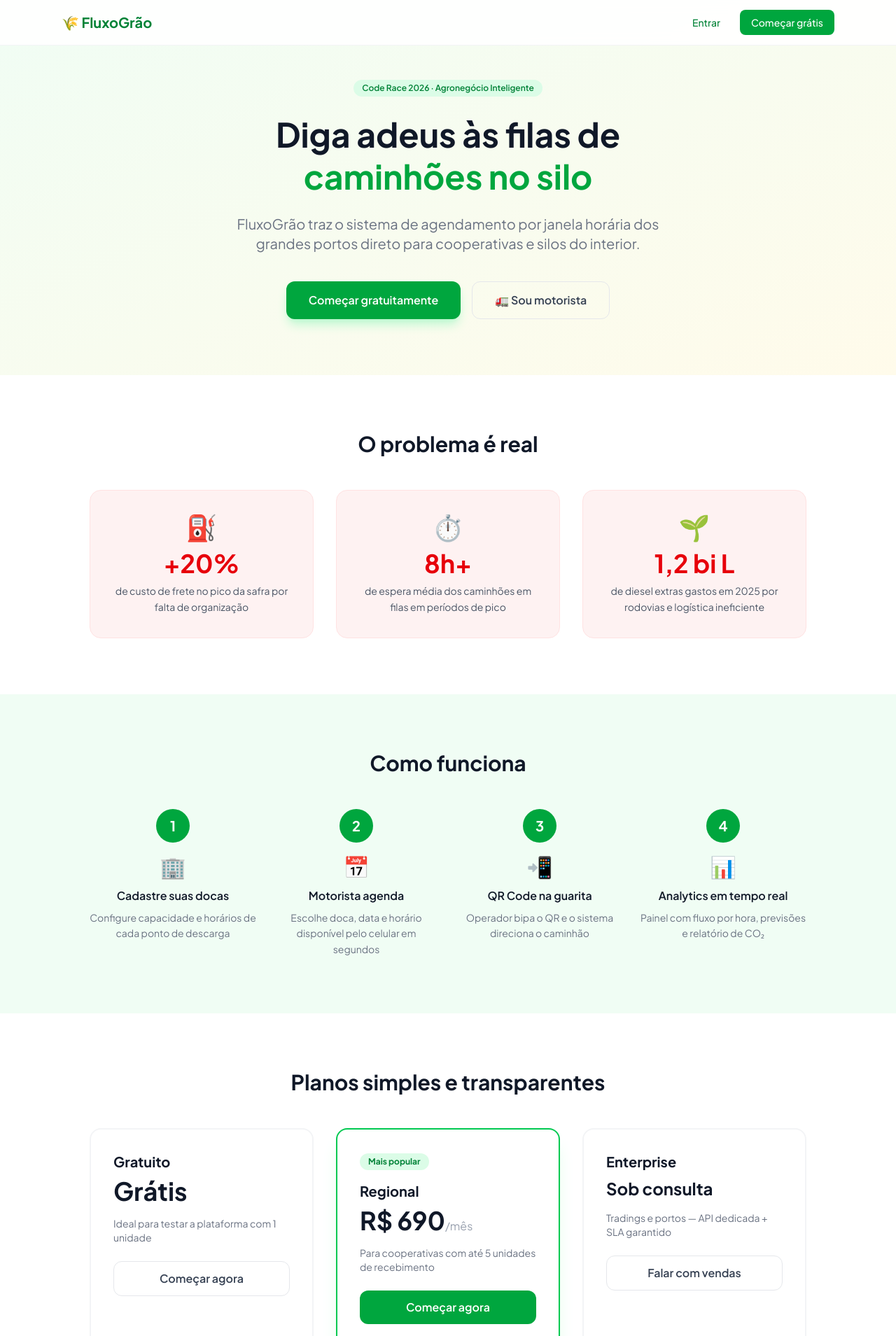
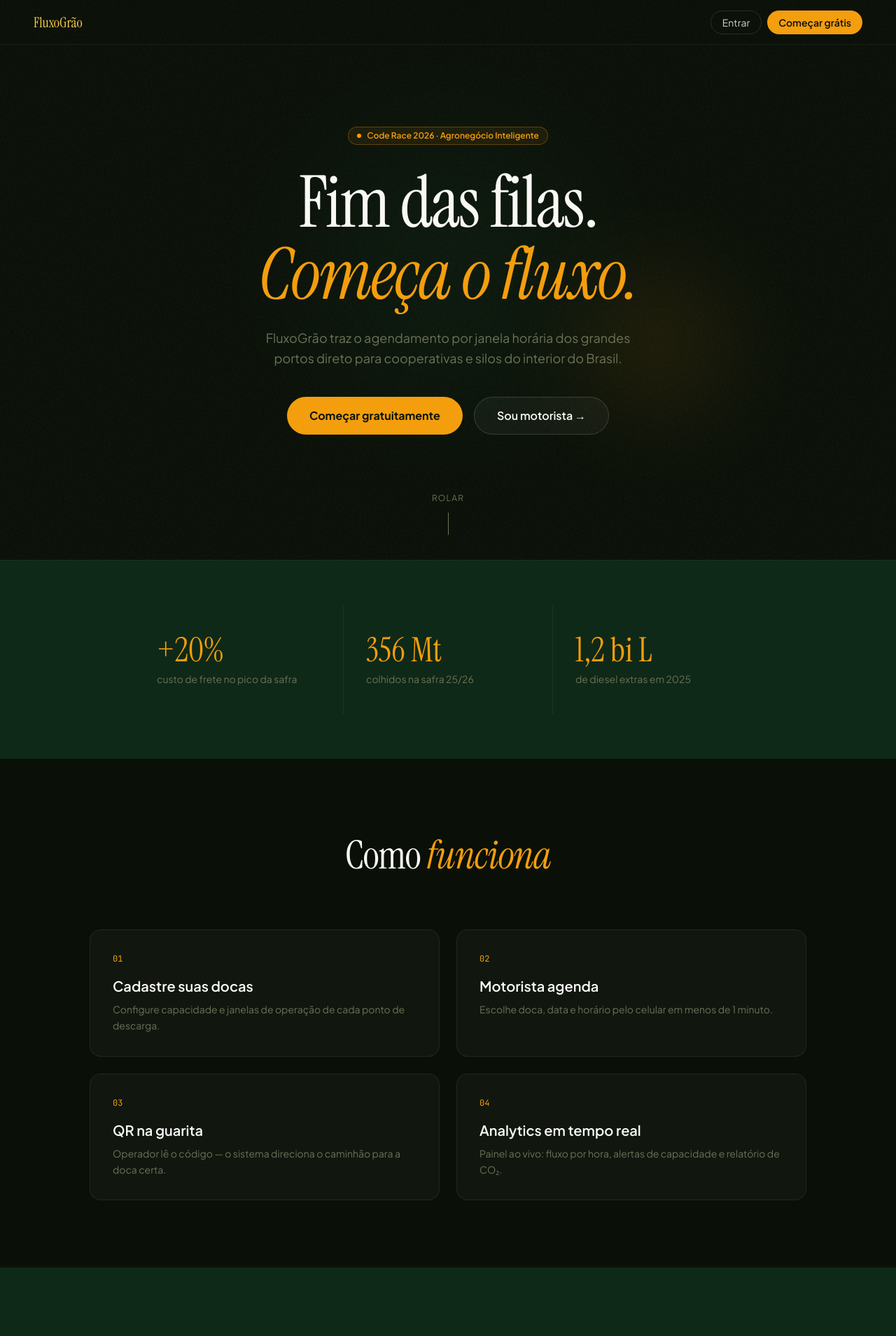
Before and after one commit to dbreskovit/32-eXtreme-Go-Horse, a React (Vite) app in the folder frontend/: page / in a window 1280 px wide. Shown: the top 1909 px of the page at 70% size. Built offline with nearby package versions, Linux system fonts and the light colour scheme.

Commit message:
design: landing page — dark editorial hero, grain texture, Instrument Serif display

```diff
--- a/frontend/src/pages/public/LandingPage.tsx
+++ b/frontend/src/pages/public/LandingPage.tsx
@@ -1,159 +1,200 @@
 import { useNavigate } from 'react-router-dom'
+import { motion } from 'motion/react'
 import { PLANOS } from '../../mocks/data'
+
+const fade = (delay = 0) => ({
+  initial: { opacity: 0, y: 24 },
+  animate: { opacity: 1, y: 0 },
+  transition: { duration: 0.7, ease: [0.22, 1, 0.36, 1], delay },
+})
+
+const STATS = [
+  { value: '+20%', label: 'custo de frete no pico da safra' },
+  { value: '356 Mt', label: 'colhidos na safra 25/26' },
+  { value: '1,2 bi L', label: 'de diesel extras em 2025' },
+]
+
+const HOW = [
+  { n: '01', title: 'Cadastre suas docas', body: 'Configure capacidade e janelas de operação de cada ponto de descarga.' },
+  { n: '02', title: 'Motorista agenda', body: 'Escolhe doca, data e horário pelo celular em menos de 1 minuto.' },
+  { n: '03', title: 'QR na guarita', body: 'Operador lê o código — o sistema direciona o caminhão para a doca certa.' },
+  { n: '04', title: 'Analytics em tempo real', body: 'Painel ao vivo: fluxo por hora, alertas de capacidade e relatório de CO₂.' },
+]
 
 export function LandingPage() {
   const navigate = useNavigate()
 
   return (
-    <div className="min-h-screen bg-white">
-      {/* Header */}
-      <header className="fixed top-0 inset-x-0 z-50 bg-white/90 backdrop-blur border-b border-gray-100">
-        <div className="max-w-6xl mx-auto px-6 h-16 flex items-center justify-between">
-          <span className="text-xl font-bold text-green-700">🌾 FluxoGrão</span>
-          <div className="flex gap-3">
-            <button
-              onClick={() => navigate('/login')}
-              className="px-4 py-2 text-sm text-green-700 font-medium hover:bg-green-50 rounded-lg transition-colors"
-            >
-              Entrar
-            </button>
-            <button
-              onClick={() => navigate('/cadastro')}
-              className="px-4 py-2 text-sm bg-green-600 text-white font-medium rounded-lg hover:bg-green-700 transition-colors"
-            >
-              Começar grátis
-            </button>
-          </div>
+    <div className="grain min-h-screen" style={{ fontFamily: 'var(--font-sans)' }}>
+
+      {/* ── NAV ── */}
+      <nav className="fixed top-0 inset-x-0 z-50 flex items-center justify-between px-6 md:px-12 h-16"
+           style={{ background: 'rgba(10,16,8,0.7)', backdropFilter: 'blur(12px)', borderBottom: '1px solid rgba(255,255,255,0.06)' }}>
+        <span style={{ fontFamily: 'var(--font-display)', color: 'var(--harvest)', fontSize: '1.25rem' }}>
+          FluxoGrão
+        </span>
+        <div className="flex gap-2">
+          <button onClick={() => navigate('/login')}
+            className="px-4 py-1.5 text-sm rounded-full transition-all"
+            style={{ color: 'var(--mist)', border: '1px solid rgba(255,255,255,0.12)' }}
+            onMouseEnter={e => (e.currentTarget.style.background = 'rgba(255,255,255,0.06)')}
+            onMouseLeave={e => (e.currentTarget.style.background = 'transparent')}>
+            Entrar
+          </button>
+          <button onClick={() => navigate('/cadastro')}
+            className="px-4 py-1.5 text-sm rounded-full font-semibold transition-all"
+            style={{ background: 'var(--grain)', color: 'var(--earth)' }}
+            onMouseEnter={e => (e.currentTarget.style.background = 'var(--harvest)')}
+            onMouseLeave={e => (e.currentTarget.style.background = 'var(--grain)')}>
+            Começar grátis
+          </button>
         </div>
-      </header>
+      </nav>
 
-      {/* Hero */}
-      <section className="pt-28 pb-20 px-6 bg-gradient-to-br from-green-50 to-amber-50">
-        <div className="max-w-4xl mx-auto text-center">
-          <div className="inline-block bg-green-100 text-green-700 text-xs font-semibold px-3 py-1 rounded-full mb-6">
-            Code Race 2026 · Agronegócio Inteligente
-          </div>
-          <h1 className="text-5xl font-bold text-gray-900 leading-tight mb-6">
-            Diga adeus às filas de<br />
-            <span className="text-green-600">caminhões no silo</span>
-          </h1>
-          <p className="text-xl text-gray-500 mb-10 max-w-2xl mx-auto">
-            FluxoGrão traz o sistema de agendamento por janela horária dos grandes portos
-            direto para cooperativas e silos do interior.
-          </p>
-          <div className="flex gap-4 justify-center flex-wrap">
-            <button
-              onClick={() => navigate('/cadastro')}
-              className="px-8 py-3.5 bg-green-600 text-white font-semibold rounded-xl hover:bg-green-700 transition-colors shadow-lg shadow-green-200"
-            >
+      {/* ── HERO ── */}
+      <section className="relative flex flex-col items-center justify-center min-h-screen px-6 text-center overflow-hidden"
+               style={{ background: 'var(--earth)' }}>
+        {/* Background gradient blobs */}
+        <div className="absolute inset-0 pointer-events-none overflow-hidden">
+          <div className="absolute rounded-full blur-3xl opacity-20"
+               style={{ width: 600, height: 600, top: '10%', left: '50%', transform: 'translateX(-50%)',
+                        background: 'radial-gradient(circle, #1A4A2E 0%, transparent 70%)' }} />
+          <div className="absolute rounded-full blur-3xl opacity-15"
+               style={{ width: 300, height: 300, bottom: '20%', right: '15%',
+                        background: 'radial-gradient(circle, #F59E0B 0%, transparent 70%)' }} />
+        </div>
+
+        <motion.div {...fade(0.1)} className="relative z-10 max-w-4xl mx-auto">
+          <motion.div {...fade(0)} className="inline-flex items-center gap-2 px-3 py-1 rounded-full text-xs font-semibold mb-8"
+                      style={{ border: '1px solid rgba(245,158,11,0.3)', color: 'var(--grain)', background: 'rgba(245,158,11,0.08)' }}>
+            <span className="w-1.5 h-1.5 rounded-full bg-current" /> Code Race 2026 · Agronegócio Inteligente
+          </motion.div>
+
+          <motion.h1 {...fade(0.15)} className="leading-none mb-6"
+                     style={{ fontFamily: 'var(--font-display)', fontSize: 'clamp(3rem, 8vw, 6.5rem)',
+                              color: 'var(--cream)', letterSpacing: '-0.02em' }}>
+            Fim das filas.<br />
+            <span style={{ color: 'var(--grain)', fontStyle: 'italic' }}>Começa o fluxo.</span>
+          </motion.h1>
+
+          <motion.p {...fade(0.25)} className="text-lg max-w-xl mx-auto mb-10 leading-relaxed"
+                    style={{ color: 'var(--bark)' }}>
+            FluxoGrão traz o agendamento por janela horária dos grandes portos direto
+            para cooperativas e silos do interior do Brasil.
+          </motion.p>
+
+          <motion.div {...fade(0.35)} className="flex gap-4 justify-center flex-wrap">
+            <button onClick={() => navigate('/cadastro')}
+                    className="px-8 py-3.5 rounded-full font-bold text-base transition-all"
+                    style={{ background: 'var(--grain)', color: 'var(--earth)' }}
+                    onMouseEnter={e => { e.currentTarget.style.background = 'var(--harvest)'; e.currentTarget.style.transform = 'translateY(-1px)' }}
+                    onMouseLeave={e => { e.currentTarget.style.background = 'var(--grain)'; e.currentTarget.style.transform = 'translateY(0)' }}>
               Começar gratuitamente
             </button>
-            <button
-              onClick={() => navigate('/login?tab=motorista')}
-              className="px-8 py-3.5 border border-gray-200 text-gray-700 font-semibold rounded-xl hover:bg-gray-50 transition-colors"
-            >
-              🚛 Sou motorista
+            <button onClick={() => navigate('/login?tab=motorista')}
+                    className="px-8 py-3.5 rounded-full font-semibold text-base transition-all"
+                    style={{ border: '1px solid rgba(255,255,255,0.15)', color: 'var(--cream)', background: 'rgba(255,255,255,0.04)' }}
+                    onMouseEnter={e => (e.currentTarget.style.background = 'rgba(255,255,255,0.08)')}
+                    onMouseLeave={e => (e.currentTarget.style.background = 'rgba(255,255,255,0.04)')}>
+              Sou motorista →
             </button>
-          </div>
+          </motion.div>
+        </motion.div>
+
+        {/* Scroll hint */}
+        <motion.div initial={{ opacity: 0 }} animate={{ opacity: 1 }} transition={{ delay: 1.2 }}
+                    className="absolute bottom-10 flex flex-col items-center gap-2"
+                    style={{ color: 'var(--bark)' }}>
+          <span className="text-xs tracking-widest uppercase">Rolar</span>
+          <motion.div animate={{ y: [0, 6, 0] }} transition={{ repeat: Infinity, duration: 1.4 }}
+                      className="w-px h-8 rounded-full" style={{ background: 'var(--bark)' }} />
+        </motion.div>
+      </section>
+
+      {/* ── STATS ── */}
+      <section className="py-16 px-6" style={{ background: 'var(--field)', borderTop: '1px solid rgba(255,255,255,0.04)' }}>
+        <div className="max-w-4xl mx-auto grid grid-cols-1 md:grid-cols-3 gap-px"
+             style={{ background: 'rgba(255,255,255,0.06)', borderRadius: 16, overflow: 'hidden' }}>
+          {STATS.map((s, i) => (
+            <motion.div key={i} {...fade(0.1 * i)} className="px-8 py-10"
+                        style={{ background: 'var(--field)' }}>
+              <div style={{ fontFamily: 'var(--font-display)', fontSize: '3rem', color: 'var(--grain)', lineHeight: 1 }}>{s.value}</div>
+              <div className="mt-2 text-sm leading-snug" style={{ color: 'var(--bark)' }}>{s.label}</div>
+            </motion.div>
+          ))}
         </div>
       </section>
 
-      {/* Problema */}
-      <section className="py-20 px-6 bg-white">
+      {/* ── HOW IT WORKS ── */}
+      <section className="py-24 px-6" style={{ background: 'var(--earth)' }}>
         <div className="max-w-5xl mx-auto">
-          <h2 className="text-3xl font-bold text-center text-gray-900 mb-12">O problema é real</h2>
-          <div className="grid grid-cols-1 md:grid-cols-3 gap-8">
-            {[
-              { icon: '⛽', num: '+20%', label: 'de custo de frete no pico da safra por falta de organização' },
-              { icon: '⏱️', num: '8h+', label: 'de espera média dos caminhões em filas em períodos de pico' },
-              { icon: '🌱', num: '1,2 bi L', label: 'de diesel extras gastos em 2025 por rodovias e logística ineficiente' },
-            ].map(card => (
-              <div key={card.num} className="text-center p-8 rounded-2xl bg-red-50 border border-red-100">
-                <div className="text-4xl mb-3">{card.icon}</div>
-                <div className="text-4xl font-bold text-red-600 mb-2">{card.num}</div>
-                <p className="text-gray-600 text-sm leading-relaxed">{card.label}</p>
-              </div>
+          <motion.h2 {...fade()} className="text-center mb-16"
+                     style={{ fontFamily: 'var(--font-display)', fontSize: 'clamp(2rem,5vw,3.5rem)',
+                              color: 'var(--cream)', letterSpacing: '-0.02em' }}>
+            Como <span style={{ color: 'var(--grain)', fontStyle: 'italic' }}>funciona</span>
+          </motion.h2>
+          <div className="grid grid-cols-1 md:grid-cols-2 gap-6">
+            {HOW.map((item, i) => (
+              <motion.div key={i} {...fade(0.1 * i)}
+                          className="p-8 rounded-2xl"
+                          style={{ background: 'rgba(255,255,255,0.03)', border: '1px solid rgba(255,255,255,0.07)' }}>
+                <div className="mb-4" style={{ fontFamily: 'var(--font-mono)', fontSize: '0.75rem', color: 'var(--grain)' }}>{item.n}</div>
+                <h3 className="text-xl font-semibold mb-2" style={{ color: 'var(--cream)' }}>{item.title}</h3>
+                <p className="text-sm leading-relaxed" style={{ color: 'var(--bark)' }}>{item.body}</p>
+              </motion.div>
             ))}
           </div>
         </div>
       </section>
 
-      {/* Como funciona */}
-      <section className="py-20 px-6 bg-green-50">
+      {/* ── PLANOS ── */}
+      <section className="py-24 px-6" style={{ background: 'var(--field)' }}>
         <div className="max-w-5xl mx-auto">
-          <h2 className="text-3xl font-bold text-center text-gray-900 mb-12">Como funciona</h2>
-          <div className="grid grid-cols-1 md:grid-cols-4 gap-6">
-            {[
-              { step: '1', icon: '🏢', title: 'Cadastre suas docas', desc: 'Configure capacidade e horários de cada ponto de descarga' },
-              { step: '2', icon: '📅', title: 'Motorista agenda', desc: 'Escolhe doca, data e horário disponível pelo celular em segundos' },
-              { step: '3', icon: '📲', title: 'QR Code na guarita', desc: 'Operador bipa o QR e o sistema direciona o caminhão' },
-              { step: '4', icon: '📊', title: 'Analytics em tempo real', desc: 'Painel com fluxo por hora, previsões e relatório de CO₂' },
-            ].map(item => (
-              <div key={item.step} className="text-center">
-                <div className="w-12 h-12 bg-green-600 text-white rounded-full flex items-center justify-center text-xl font-bold mx-auto mb-4">
-                  {item.step}
+          <motion.h2 {...fade()} className="text-center mb-4"
+                     style={{ fontFamily: 'var(--font-display)', fontSize: 'clamp(2rem,5vw,3.5rem)',
+                              color: 'var(--cream)', letterSpacing: '-0.02em' }}>
+            Planos simples
+          </motion.h2>
+          <p className="text-center mb-16 text-sm" style={{ color: 'var(--bark)' }}>
+            Comece grátis, escale quando precisar.
+          </p>
+          <div className="grid grid-cols-1 md:grid-cols-3 gap-6">
+            {PLANOS.map((plano, i) => (
+              <motion.div key={plano.id} {...fade(0.1 * i)}
+                          className="p-8 rounded-2xl flex flex-col"
+                          style={{
+                            background: i === 1 ? 'var(--canopy)' : 'rgba(255,255,255,0.03)',
+                            border: i === 1 ? '1px solid var(--blade)' : '1px solid rgba(255,255,255,0.07)',
+                          }}>
+                {i === 1 && (
+                  <span className="self-start text-xs font-bold px-2.5 py-1 rounded-full mb-4"
+                        style={{ background: 'var(--grain)', color: 'var(--earth)' }}>
+                    Popular
+                  </span>
+                )}
+                <div style={{ fontFamily: 'var(--font-display)', fontSize: '1.5rem', color: 'var(--cream)' }}>{plano.nome}</div>
+                <div className="my-4" style={{ fontFamily: 'var(--font-display)', fontSize: '2.75rem', color: 'var(--grain)', lineHeight: 1 }}>
+                  {plano.precoMensal === 0 ? 'Grátis' : plano.precoMensal === -1 ? 'Consulta' : `R$ ${plano.precoMensal.toLocaleString('pt-BR')}`}
+                  {plano.precoMensal > 0 && <span className="text-sm font-normal" style={{ color: 'var(--bark)' }}>/mês</span>}
                 </div>
-                <div className="text-3xl mb-3">{item.icon}</div>
-                <h3 className="font-semibold text-gray-900 mb-2">{item.title}</h3>
-                <p className="text-gray-500 text-sm leading-relaxed">{item.desc}</p>
-              </div>
+                <p className="text-sm mb-8 flex-1 leading-relaxed" style={{ color: 'var(--bark)' }}>{plano.descricao}</p>
+                <button onClick={() => navigate('/cadastro')}
+                        className="w-full py-3 rounded-xl font-semibold text-sm transition-all"
+                        style={{ background: i === 1 ? 'var(--grain)' : 'rgba(255,255,255,0.07)',
+                                 color: i === 1 ? 'var(--earth)' : 'var(--cream)' }}>
+                  {plano.precoMensal === -1 ? 'Falar com vendas' : 'Começar agora'}
+                </button>
+              </motion.div>
             ))}
           </div>
         </div>
       </section>
 
-      {/* Planos */}
-      <section className="py-20 px-6 bg-white">
-        <div className="max-w-5xl mx-auto">
-          <h2 className="text-3xl font-bold text-center text-gray-900 mb-12">Planos simples e transparentes</h2>
-          <div className="grid grid-cols-1 md:grid-cols-3 gap-8">
-            {PLANOS.map((plano, i) => (
-              <div
-                key={plano.id}
-                className={`rounded-2xl p-8 border-2 ${
-                  i === 1
-                    ? 'border-green-500 shadow-xl shadow-green-100'
-                    : 'border-gray-100'
-                }`}
-              >
-                {i === 1 && (
-                  <span className="inline-block bg-green-100 text-green-700 text-xs font-bold px-3 py-1 rounded-full mb-4">
-                    Mais popular
-                  </span>
-                )}
-                <h3 className="text-xl font-bold text-gray-900 mb-2">{plano.nome}</h3>
-                <div className="mb-4">
-                  {plano.precoMensal === 0 ? (
-                    <span className="text-4xl font-bold text-gray-900">Grátis</span>
-                  ) : plano.precoMensal === -1 ? (
-                    <span className="text-2xl font-bold text-gray-900">Sob consulta</span>
-                  ) : (
-                    <span className="text-4xl font-bold text-gray-900">
-                      R$ {plano.precoMensal.toLocaleString('pt-BR')}
-                      <span className="text-base font-normal text-gray-400">/mês</span>
-                    </span>
-                  )}
-                </div>
-                <p className="text-gray-500 text-sm mb-6">{plano.descricao}</p>
-                <button
-                  onClick={() => navigate('/cadastro')}
-                  className={`w-full py-3 rounded-xl font-semibold transition-colors ${
-                    i === 1
-                      ? 'bg-green-600 text-white hover:bg-green-700'
-                      : 'border border-gray-200 text-gray-700 hover:bg-gray-50'
-                  }`}
-                >
-                  {plano.precoMensal === -1 ? 'Falar com vendas' : 'Começar agora'}
-                </button>
-              </div>
-            ))}
-          </div>
-        </div>
-      </section>
-
-      {/* Footer */}
-      <footer className="py-8 px-6 border-t border-gray-100 text-center text-gray-400 text-sm">
-        <strong className="text-gray-600">FluxoGrão</strong> — Organizando o fluxo, acelerando o agro.
+      {/* ── FOOTER ── */}
+      <footer className="py-10 px-6 text-center text-xs" style={{ background: 'var(--earth)', color: 'var(--bark)', borderTop: '1px solid rgba(255,255,255,0.04)' }}>
+        <span style={{ fontFamily: 'var(--font-display)', fontSize: '1rem', color: 'var(--cream)' }}>FluxoGrão</span>
+        <br /><br />
+        Organizando o fluxo, acelerando o agro.
         <br />Code Race 2026 · Antonio Meneghetti Faculdade
       </footer>
     </div>
```
